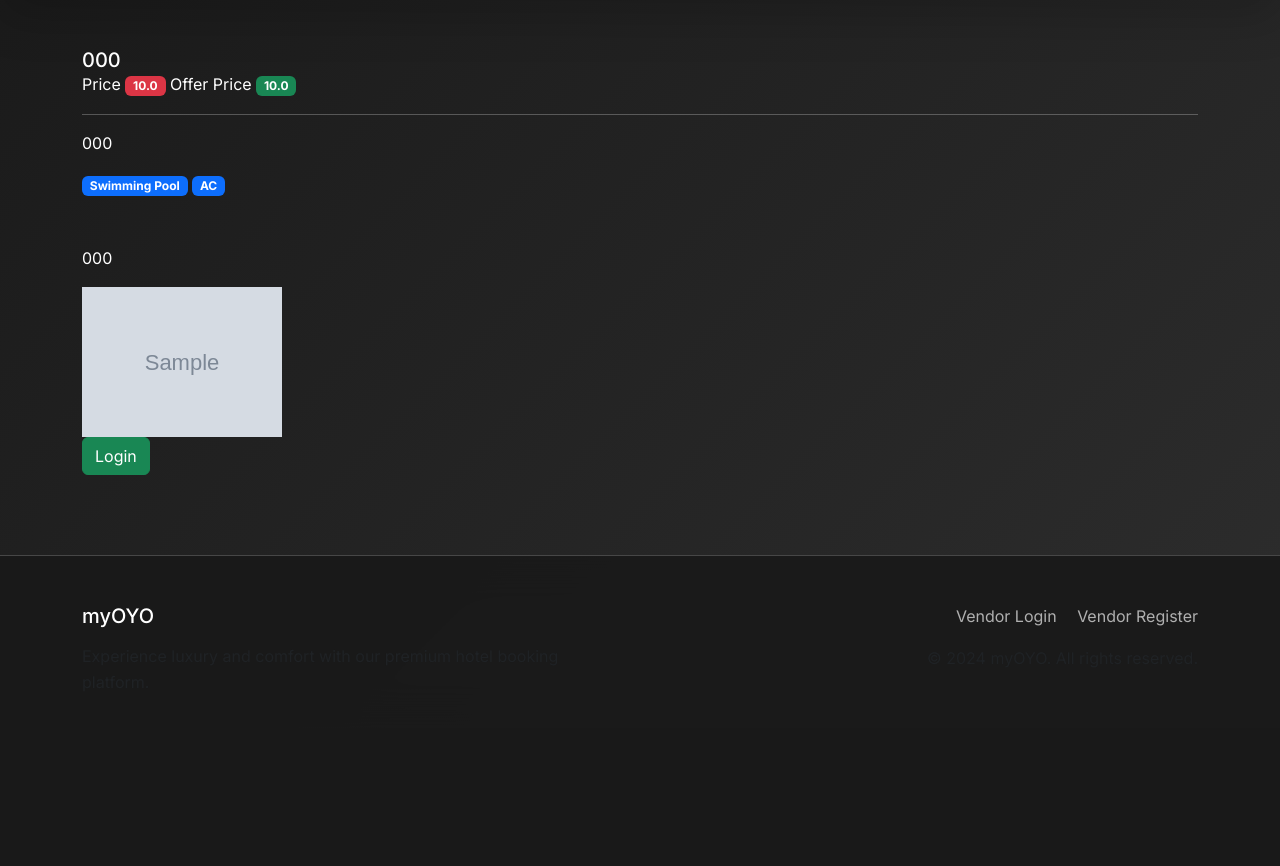
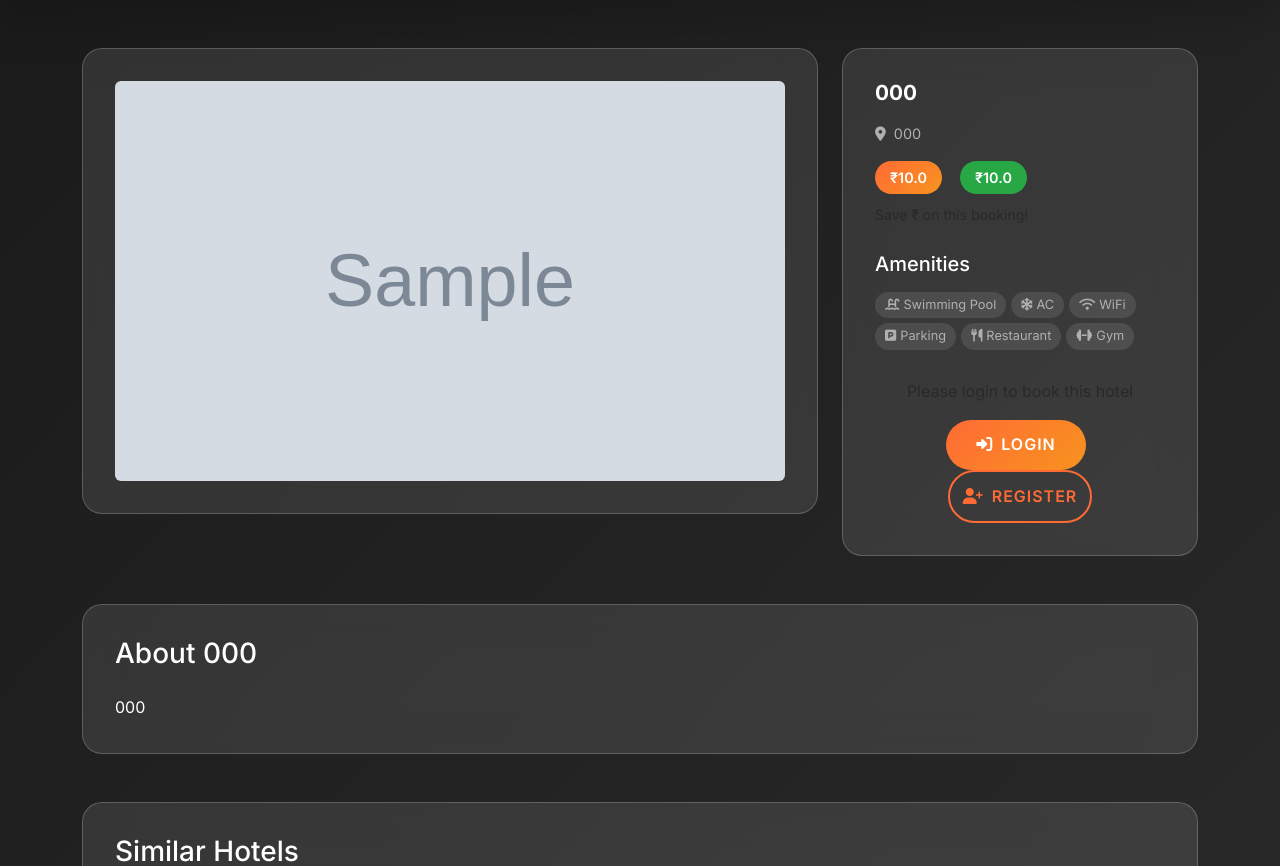
Before and after one commit to BNB2006/Hotel, a Django app: a page that uses my_OYO/home/templates/hotel_detail.html in a window 1280 px wide. Shown: the part 89-955 px from the top of the page. Before the commit the page ends 717 px from the top, so only its background shows below. Run offline with Django 5.2, Linux system fonts and the light colour scheme; tables that the repository leaves empty hold one stand-in row (values such as "Sample post"); grey boxes marked "Sample" are stand-in pictures.

Commit message:
hotel details

```diff
--- a/my_OYO/home/static/home/js/main.js
+++ b/my_OYO/home/static/home/js/main.js
@@ -0,0 +1,46 @@
+// Smooth scrolling for anchor links
+if (document.querySelectorAll('a[href^="#"]').length) {
+  document.querySelectorAll('a[href^="#"]').forEach(anchor => {
+    anchor.addEventListener('click', function (e) {
+      e.preventDefault();
+      document.querySelector(this.getAttribute('href')).scrollIntoView({
+        behavior: 'smooth'
+      });
+    });
+  });
+}
+
+// Add scroll animation
+const observerOptions = {
+  threshold: 0.1,
+  rootMargin: '0px 0px -50px 0px'
+};
+
+if (window.IntersectionObserver) {
+  const observer = new IntersectionObserver((entries) => {
+    entries.forEach(entry => {
+      if (entry.isIntersecting) {
+        entry.target.style.opacity = '1';
+        entry.target.style.transform = 'translateY(0)';
+      }
+    });
+  }, observerOptions);
+
+  document.querySelectorAll('.fade-in-up').forEach(el => {
+    el.style.opacity = '0';
+    el.style.transform = 'translateY(30px)';
+    el.style.transition = 'opacity 0.6s ease, transform 0.6s ease';
+    observer.observe(el);
+  });
+}
+
+// Set minimum date for check-in and check-out (hotel_detail.html)
+if (document.getElementById('start_date') && document.getElementById('end_date')) {
+  const today = new Date().toISOString().split('T')[0];
+  document.getElementById('start_date').min = today;
+  document.getElementById('end_date').min = today;
+
+  document.getElementById('start_date').addEventListener('change', function() {
+    document.getElementById('end_date').min = this.value;
+  });
+}
--- a/my_OYO/home/templates/hotel_detail.html
+++ b/my_OYO/home/templates/hotel_detail.html
@@ -2,61 +2,170 @@
 {% extends "utils/base.html" %}
 
 {% block start %}
-<div class="container">
+<div class="container py-5">
+  <div class="row">
+    <!-- Hotel Images Gallery -->
+    <div class="col-lg-8 mb-4">
+      <div class="glass-card">
+        {% if hotel.hotel_images.first %}
+          <img src="/media/{{hotel.hotel_images.first.image}}" class="img-fluid rounded" alt="{{hotel.hotel_name}}" style="width: 100%; height: 400px; object-fit: cover;">
+        {% else %}
+          <img src="https://images.unsplash.com/photo-1566073771259-6a8506099945?ixlib=rb-4.0.3&ixid=M3wxMjA3fDB8MHxwaG90by1wYWdlfHx8fGVufDB8fHx8fA%3D%3D&auto=format&fit=crop&w=2070&q=80" class="img-fluid rounded" alt="Luxury Hotel" style="width: 100%; height: 400px; object-fit: cover;">
+        {% endif %}
 
+        <!-- Additional Images -->
+        {% if hotel.hotel_images.count > 1 %}
+          <div class="row mt-3">
+            {% for image in hotel.hotel_images.all|slice:"1:5" %}
+              <div class="col-3">
+                <img src="/media/{{image.image}}" class="img-fluid rounded" style="height: 100px; width: 100%; object-fit: cover;" alt="Hotel Image">
+              </div>
+            {% endfor %}
+          </div>
+        {% endif %}
+      </div>
+    </div>
 
-<div class="card-body mt-5">
-    <h5 class="card-title">{{hotel.hotel_name}}</h5>
+    <!-- Hotel Info & Booking -->
+    <div class="col-lg-4">
+      <div class="glass-card h-100">
+        <h2 class="hotel-title mb-3">{{hotel.hotel_name}}</h2>
 
-      Price <span class="badge text-bg-danger">{{hotel.hotel_price}}</span>
-      Offer Price <span class="badge text-bg-success">{{hotel.hotel_offer_price}}</span>
-<hr>
-    <p>{{hotel.hotel_location}}</p>
-    <span class="badge text-bg-primary">Swimming Pool</span>
-    <span class="badge text-bg-primary">AC</span>
-
-    <p class="mt-5">{{hotel.hotel_description|safe}}</p>
-
-    <div class="row">
-        {% for image in hotel.hotel_images.all %}
-
-        <div class="col-2">
-            <img src="/media/{{image.image}}" style="height: 150px ;">
-
+        <div class="mb-3">
+          <p class="hotel-location">
+            <i class="fas fa-map-marker-alt me-2"></i>{{hotel.hotel_location}}
+          </p>
         </div>
 
-        {% endfor %}
+        <div class="mb-4">
+          <div class="d-flex align-items-center mb-2">
+            <span class="price-badge me-2">₹{{hotel.hotel_price}}</span>
+            {% if hotel.hotel_offer_price %}
+              <span class="offer-badge">₹{{hotel.hotel_offer_price}}</span>
+            {% endif %}
+          </div>
+          {% if hotel.hotel_offer_price %}
+            <small class="text-muted">Save ₹{{hotel.hotel_price|add:"-"|add:hotel.hotel_offer_price}} on this booking!</small>
+          {% endif %}
+        </div>
 
+        <div class="mb-4">
+          <h5 class="mb-3">Amenities</h5>
+          <div class="d-flex flex-wrap">
+            <span class="amenity-badge">
+              <i class="fas fa-swimming-pool me-1"></i>Swimming Pool
+            </span>
+            <span class="amenity-badge">
+              <i class="fas fa-snowflake me-1"></i>AC
+            </span>
+            <span class="amenity-badge">
+              <i class="fas fa-wifi me-1"></i>WiFi
+            </span>
+            <span class="amenity-badge">
+              <i class="fas fa-parking me-1"></i>Parking
+            </span>
+            <span class="amenity-badge">
+              <i class="fas fa-utensils me-1"></i>Restaurant
+            </span>
+            <span class="amenity-badge">
+              <i class="fas fa-dumbbell me-1"></i>Gym
+            </span>
+          </div>
         </div>
 
         {% if request.user.is_authenticated %}
+          <div class="booking-form">
+            <h5 class="mb-3">Book Your Stay</h5>
+            <form method="POST">
+              {% csrf_token %}
+              {% include "utils/alert.html" %}
 
-        <form method ="POST">
-            {% csrf_token %}
-        {% include "utils/alert.html" %}
-
-            <div class="mb-3">
-                <label for="exampleInputEmail1" class="form-label">Start Date</label>
-                <input type="date" name="start_date" class="form-control" id="exampleInputEmail1" aria-describedby="emailHelp">
-
+              <div class="mb-3">
+                <label for="start_date" class="form-label">
+                  <i class="fas fa-calendar-alt me-2"></i>Check-in Date
+                </label>
+                <input type="date" name="start_date" class="form-control search-input" id="start_date" required>
               </div>
 
               <div class="mb-3">
-                <label for="exampleInputEmail1" class="form-label">End Date</label>
-                <input type="date" name="end_date" class="form-control" id="exampleInputEmail1" aria-describedby="emailHelp">
-
+                <label for="end_date" class="form-label">
+                  <i class="fas fa-calendar-alt me-2"></i>Check-out Date
+                </label>
+                <input type="date" name="end_date" class="form-control search-input" id="end_date" required>
               </div>
 
-            <button type="submit" class="btn btn-danger mt-5">Book now</button>
-        </form>
-     {% else %}
+              <button type="submit" class="btn-primary-custom w-100">
+                <i class="fas fa-credit-card me-2"></i>Book Now
+              </button>
+            </form>
+          </div>
+        {% else %}
+          <div class="text-center">
+            <p class="text-muted mb-3">Please login to book this hotel</p>
+            <a href="{% url 'login_page' %}" class="btn-primary-custom me-2">
+              <i class="fas fa-sign-in-alt me-2"></i>Login
+            </a>
+            <a href="{% url 'register' %}" class="btn-secondary-custom">
+              <i class="fas fa-user-plus me-2"></i>Register
+            </a>
+          </div>
+        {% endif %}
+      </div>
+    </div>
+  </div>
 
-     <a href="{% url 'login_page' %}" class="btn btn-success">Login</a>
-     {% endif %}
+  <!-- Hotel Description -->
+  <div class="row mt-5">
+    <div class="col-12">
+      <div class="glass-card">
+        <h3 class="mb-4">About {{hotel.hotel_name}}</h3>
+        <div class="hotel-description">
+          {{hotel.hotel_description|safe}}
+        </div>
+      </div>
+    </div>
+  </div>
 
+  <!-- Similar Hotels -->
+  <div class="row mt-5">
+    <div class="col-12">
+      <div class="glass-card">
+        <h3 class="mb-4">Similar Hotels</h3>
+        <div class="row">
+          <div class="col-md-4 mb-3">
+            <div class="hotel-card">
+              <img src="https://images.unsplash.com/photo-1551882547-ff40c63fe5fa?ixlib=rb-4.0.3&ixid=M3wxMjA3fDB8MHxwaG90by1wYWdlfHx8fGVufDB8fHx8fA%3D%3D&auto=format&fit=crop&w=2070&q=80" class="card-img-top" alt="Similar Hotel">
+              <div class="hotel-card-body">
+                <h5 class="hotel-title">Luxury Resort & Spa</h5>
+                <p class="hotel-location">Mumbai, Maharashtra</p>
+                <span class="price-badge">₹8,500</span>
+              </div>
+            </div>
+          </div>
+          <div class="col-md-4 mb-3">
+            <div class="hotel-card">
+              <img src="https://images.unsplash.com/photo-1571896349842-33c89424de2d?ixlib=rb-4.0.3&ixid=M3wxMjA3fDB8MHxwaG90by1wYWdlfHx8fGVufDB8fHx8fA%3D%3D&auto=format&fit=crop&w=2068&q=80" class="card-img-top" alt="Similar Hotel">
+              <div class="hotel-card-body">
+                <h5 class="hotel-title">Grand Palace Hotel</h5>
+                <p class="hotel-location">Delhi, NCR</p>
+                <span class="price-badge">₹12,000</span>
+              </div>
+            </div>
+          </div>
+          <div class="col-md-4 mb-3">
+            <div class="hotel-card">
+              <img src="https://images.unsplash.com/photo-1520250497591-112f2f40a3f4?ixlib=rb-4.0.3&ixid=M3wxMjA3fDB8MHxwaG90by1wYWdlfHx8fGVufDB8fHx8fA%3D%3D&auto=format&fit=crop&w=2070&q=80" class="card-img-top" alt="Similar Hotel">
+              <div class="hotel-card-body">
+                <h5 class="hotel-title">Ocean View Resort</h5>
+                <p class="hotel-location">Goa, India</p>
+                <span class="price-badge">₹15,500</span>
+              </div>
+            </div>
+          </div>
+        </div>
+      </div>
+    </div>
   </div>
 </div>
 
-
-
 {% endblock %}
```
Also changed, not shown: my_OYO/home/static/home/css/style.css (+48 -1 lines), my_OYO/home/templates/index.html (+13 -16 lines), my_OYO/home/templates/utils/navbar.html (line endings or trailing spaces).
